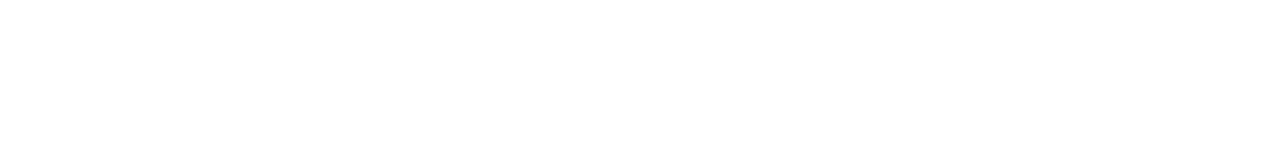
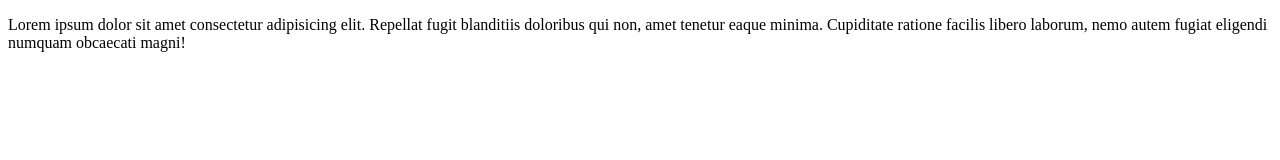
Before and after one commit to jaehanjung/git-practice, a plain HTML site: page index.html in a window 1280 px wide. Drawn offline with Linux system fonts and the light colour scheme.

Commit message:
stem index.html

```diff
--- a/index.html
+++ b/index.html
@@ -1,12 +1,16 @@
 <!DOCTYPE html>
 <html lang="en">
+
 <head>
   <meta charset="UTF-8">
   <meta name="viewport" content="width=device-width, initial-scale=1.0">
   <meta http-equiv="X-UA-Compatible" content="ie=edge">
   <title>Document</title>
 </head>
+
 <body>
+  <p>Lorem ipsum dolor sit amet consectetur adipisicing elit. Repellat fugit blanditiis doloribus qui non, amet tenetur eaque
+    minima. Cupiditate ratione facilis libero laborum, nemo autem fugiat eligendi numquam obcaecati magni!</p>
+</body>
 
-</body>
 </html>
```
